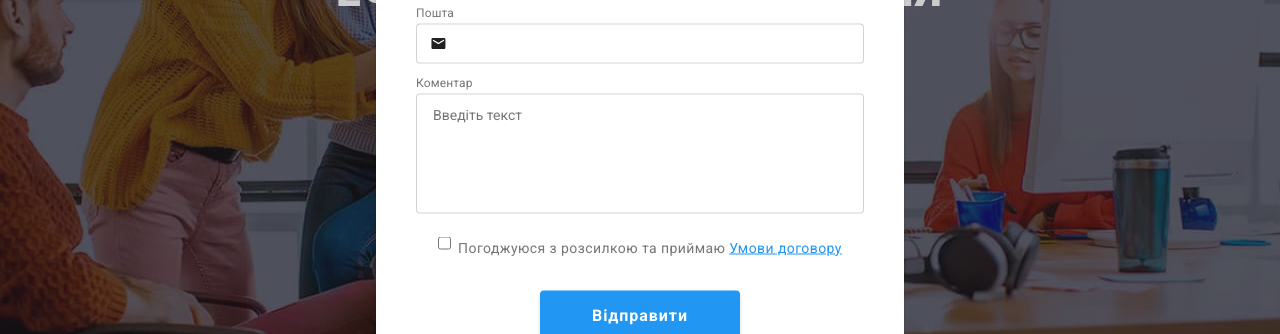
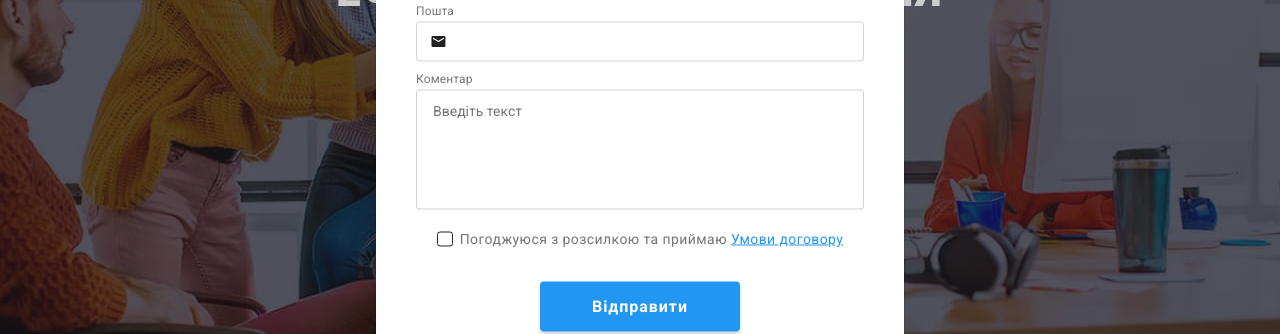
Before and after one commit to Midland707/goit-markup-hw-06, a plain HTML site: page index.html in a window 1280 px wide. Both pictures are taken after a click on the button "Замовити послугу". Shown: the part 319-653 px from the top of the page. Drawn offline with nearby package versions, Linux system fonts and the light colour scheme.

Commit message:
added checkbox + bugfix

```diff
--- a/css/styles.css
+++ b/css/styles.css
@@ -670,15 +670,17 @@ button {
     font-size: 20px;
     line-height: 1.15;
     text-align: center;
-    margin-bottom: 10px;
+    margin-bottom: 12px;
 }
 
 .modal-form-field {
+    height: 58px;
     margin-bottom: 10px;
 }
 
 .modal-form-field-desk {
     display: block;
+
     font-size: 12px;
     line-height: 1.66;
     letter-spacing: 0.01em;
@@ -710,6 +712,11 @@ button {
     transition: border-color var(--transition-durat-and-func);
 }
 
+.modal-form-field-comment {
+    margin-bottom: 20px;
+    height: 138px;
+}
+
 .modal-form-input:focus,
 .modal-form-comment:focus {
     border-color: var(--active-color);
@@ -729,19 +736,48 @@ button {
     padding: 12px 16px;
 }
 
-.modal-form-terms {
+.modal-form-check-field {
+    display: flex;
+    align-items: center;
+    align-self: center;
+
     line-height: 1.71;
     color: var(--second-color);
-    text-align: center;
-    margin-top: 20px;
     margin-bottom: 30px;
 }
 
-.modal-form-checkbox {
-    position: absolute;
+.modal-form-check {
+    /* position: absolute;
+    appearance: none; */
 }
 
-.modal-form-terms-link {
+.modal-form-check:checked + .modal-form-checkbox {
+    background-color: var(--active-color);
+    border: 0;
+}
+
+.modal-form-check:checked + .modal-form-checkbox .modal-form-checkbox-icon {
+    display: block;
+}
+
+.modal-form-check:focus + .modal-form-checkbox {
+    box-shadow: 0 0 0 2px rgba(0, 0, 0, 0.8);
+    border: 0;
+}
+
+.modal-form-checkbox {
+    border: 1px solid var(--primary-color);
+    border-radius: 3px;
+    cursor: pointer;
+    margin-right: 7px;
+}
+
+.modal-form-checkbox-icon {
+    display: none;
+    fill: var(--third-color);
+}
+
+.modal-form-check-link {
     color: var(--active-color);
 }
 
@@ -776,8 +812,8 @@ button {
 /* ######### MAIN PORTFOLIO START ######### */
 .filter-list {
     display: flex;
-
     justify-content: center;
+    margin-bottom: 50px;
 }
 
 .filter-item:not(:last-child) {
--- a/index.html
+++ b/index.html
@@ -460,7 +460,7 @@
             <input
               class="subscribe-input-email"
               type="email"
-              name="subscribe-email"
+              name="subscribe_email"
               placeholder="E-mail"
               required
             />
@@ -492,7 +492,7 @@
               <input
                 type="text"
                 class="modal-form-input"
-                name="client-name"
+                name="client_name"
                 required
                 minlength="3"
                 pattern="[a-zA-Z-а-яА-ЯіІїЇ]+"
@@ -508,7 +508,7 @@
               <input
                 type="tel"
                 class="modal-form-input"
-                name="client-phone"
+                name="client_phone"
                 required
                 pattern="[0-9]{3}-[0-9]{3}-[0-9]{2}-[0-9]{2}"
                 title="xxx-xxx-xx-xx"
@@ -521,7 +521,7 @@
           <label class="modal-form-field">
             <span class="modal-form-field-desk">Пошта</span>
             <span class="modal-form-input-wrapper">
-              <input type="email" class="modal-form-input" name="email" required />
+              <input type="email" class="modal-form-input" name="client_email" required />
               <svg class="modal-form-icons" width="15" height="12">
                 <use href="./images/icons.svg#icon-email"></use>
               </svg>
@@ -531,24 +531,23 @@
             <span class="modal-form-field-desk">Коментар</span>
             <textarea
               class="modal-form-comment"
-              name="client-comment"
+              name="client_comment"
               placeholder="Введіть текст"
             ></textarea>
           </label>
 
-          <label class="modal-form-terms">
+          <label class="modal-form-check-field">
             <input
-              class="modal-form-checkbox"
+              class="modal-form-check visually-hidden"
               type="checkbox"
-              name="client-terms-check"
+              name="client_check"
               required
-              visually-hidden
             />
-            <svg class="modal-form-checkbox-icon" width="16" height="15">
-              <use href="./images/icons.svg#icon-checkbox"></use>
+            <svg class="modal-form-checkbox" width="16" height="15">
+              <use class="modal-form-checkbox-icon" href="./images/icons.svg#icon-checkbox"></use>
             </svg>
-            Погоджуюся з розсилкою та приймаю
-            <a href="" target="_blank" class="modal-form-terms-link">Умови договору</a>
+            Погоджуюся з розсилкою та приймаю&nbsp;
+            <a href="" target="_blank" class="modal-form-check-link">Умови договору</a>
           </label>
           <button type="submit" class="modal-send-btn">Відправити</button>
         </form>
```
Also changed, not shown: images/icons.svg, 1 other file.
